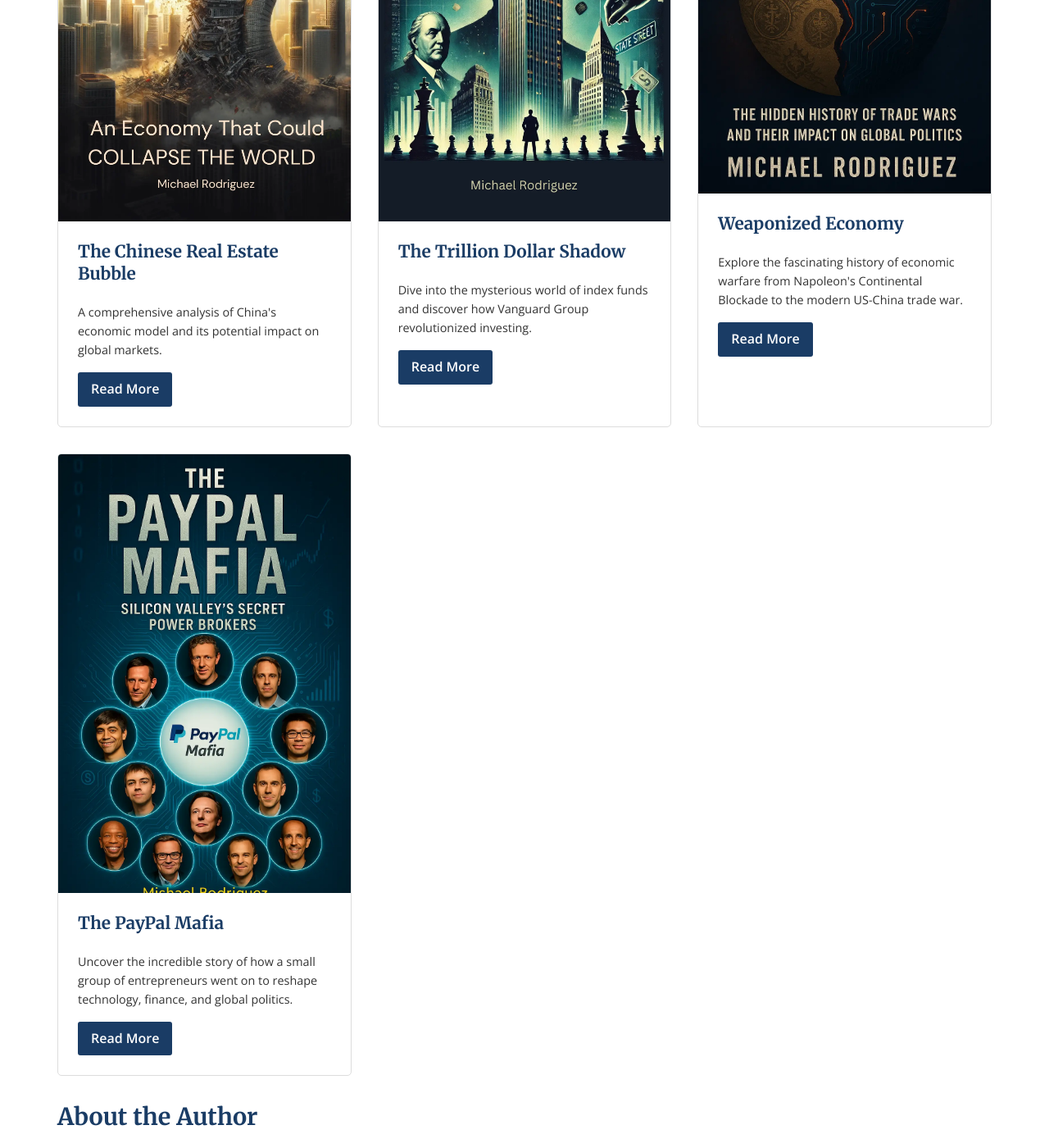
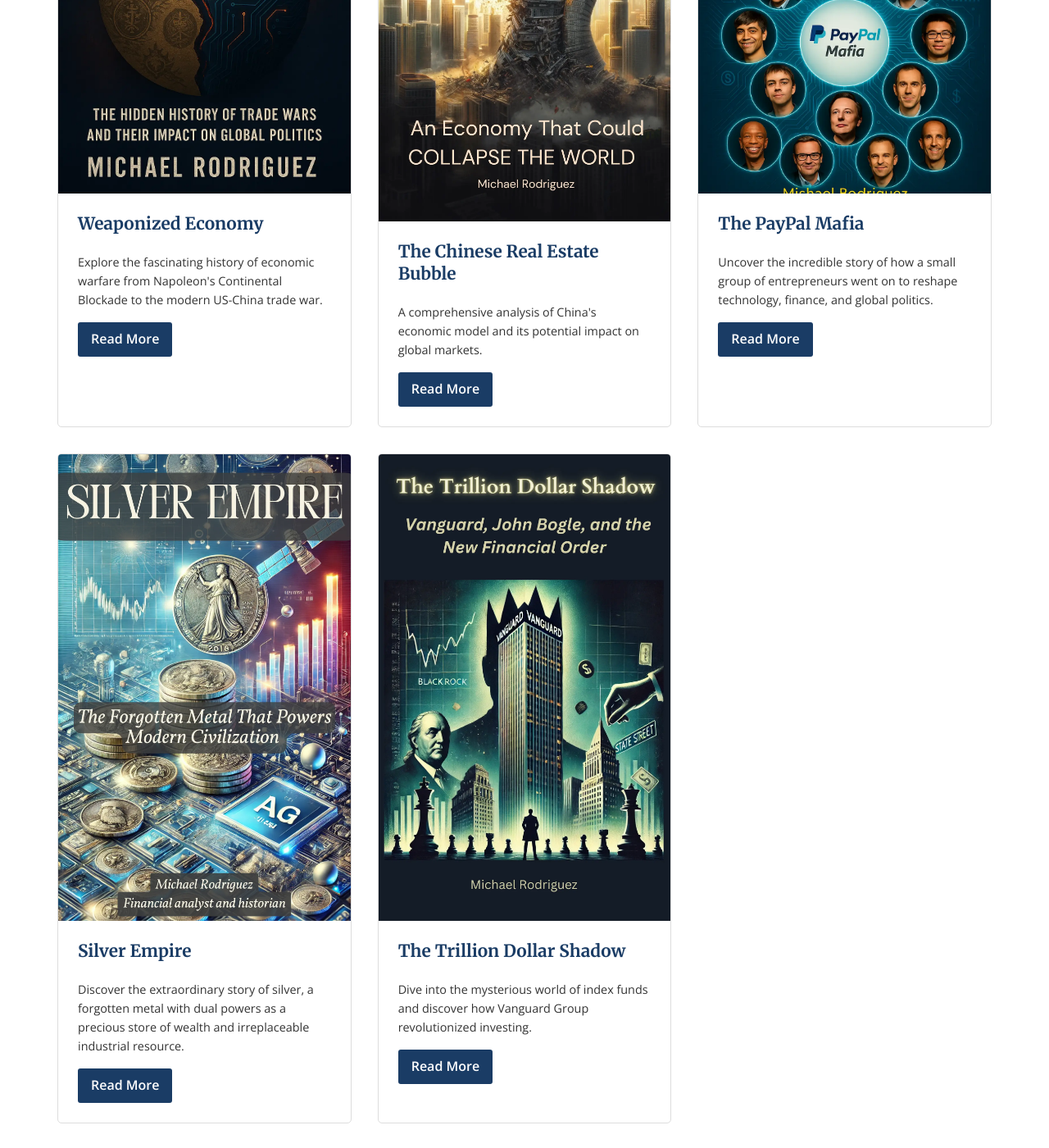
Before and after one commit to Zews123/michael-rodriguez-books, a Jekyll site: the page built from index.md, in a window 1280 px wide and 1400 px high, scrolled down 958 px. Shown: the whole window at 82% size. Built offline with Jekyll 4.4.1, drawn with Linux system fonts in a browser that asks for light colours.

Commit message:
Update index.md

```diff
--- a/index.md
+++ b/index.md
@@ -16,6 +16,15 @@
 ## Latest Books
 <div class="book-grid">
   <div class="book-card">
+    <img src="{{ site.baseurl }}/assets/images/Weaponized_Economy.webp" alt="Weaponized Economy Book Cover" style="max-width: 100%; height: auto;" loading="lazy">
+    <div class="book-card-content">
+      <h3>Weaponized Economy</h3>
+      <p>Explore the fascinating history of economic warfare from Napoleon's Continental Blockade to the modern US-China trade war.</p>
+      <a href="{{ site.baseurl }}/books/weaponized-economy" class="btn">Read More</a>
+    </div>
+  </div>
+
+  <div class="book-card">
     <img src="{{ site.baseurl }}/assets/images/THE_CHINESE_REAL_ESTATE_BUBBLE print.webp" alt="The Chinese Real Estate Bubble Book Cover" style="max-width: 100%; height: auto;" loading="lazy">
     <div class="book-card-content">
       <h3>The Chinese Real Estate Bubble</h3>
@@ -25,29 +34,29 @@
   </div>
 
   <div class="book-card">
+    <img src="{{ site.baseurl }}/assets/images/Pay_Pall_Mafia.webp" alt="The PayPal Mafia Book Cover" style="max-width: 100%; height: auto;" loading="lazy">
+    <div class="book-card-content">
+      <h3>The PayPal Mafia</h3>
+      <p>Uncover the incredible story of how a small group of entrepreneurs went on to reshape technology, finance, and global politics.</p>
+      <a href="{{ site.baseurl }}/books/paypal-mafia" class="btn">Read More</a>
+    </div>
+  </div>
+
+  <div class="book-card">
+    <img src="{{ site.baseurl }}/assets/images/Silver-Empire-The-Forgotten-Metal.webp" alt="Silver Empire Book Cover" style="max-width: 100%; height: auto;" loading="lazy">
+    <div class="book-card-content">
+      <h3>Silver Empire</h3>
+      <p>Discover the extraordinary story of silver, a forgotten metal with dual powers as a precious store of wealth and irreplaceable industrial resource.</p>
+      <a href="{{ site.baseurl }}/books/silver-empire" class="btn">Read More</a>
+    </div>
+  </div>
+
+  <div class="book-card">
     <img src="{{ site.baseurl }}/assets/images/Trillion_Dollar_Shadow.webp" alt="The Trillion Dollar Shadow Book Cover" style="max-width: 100%; height: auto;" loading="lazy">
     <div class="book-card-content">
       <h3>The Trillion Dollar Shadow</h3>
       <p>Dive into the mysterious world of index funds and discover how Vanguard Group revolutionized investing.</p>
       <a href="{{ site.baseurl }}/books/trillion-dollar-shadow" class="btn">Read More</a>
-    </div>
-  </div>
-
-  <div class="book-card">
-    <img src="{{ site.baseurl }}/assets/images/Weaponized_Economy.webp" alt="Weaponized Economy Book Cover" style="max-width: 100%; height: auto;" loading="lazy">
-    <div class="book-card-content">
-      <h3>Weaponized Economy</h3>
-      <p>Explore the fascinating history of economic warfare from Napoleon's Continental Blockade to the modern US-China trade war.</p>
-      <a href="{{ site.baseurl }}/books/weaponized-economy" class="btn">Read More</a>
-    </div>
-  </div>
-
-  <div class="book-card">
-    <img src="{{ site.baseurl }}/assets/images/Pay_Pall_Mafia.webp" alt="The PayPal Mafia Book Cover" style="max-width: 100%; height: auto;" loading="lazy">
-    <div class="book-card-content">
-      <h3>The PayPal Mafia</h3>
-      <p>Uncover the incredible story of how a small group of entrepreneurs went on to reshape technology, finance, and global politics.</p>
-      <a href="{{ site.baseurl }}/books/paypal-mafia" class="btn">Read More</a>
     </div>
   </div>
 </div>
```
